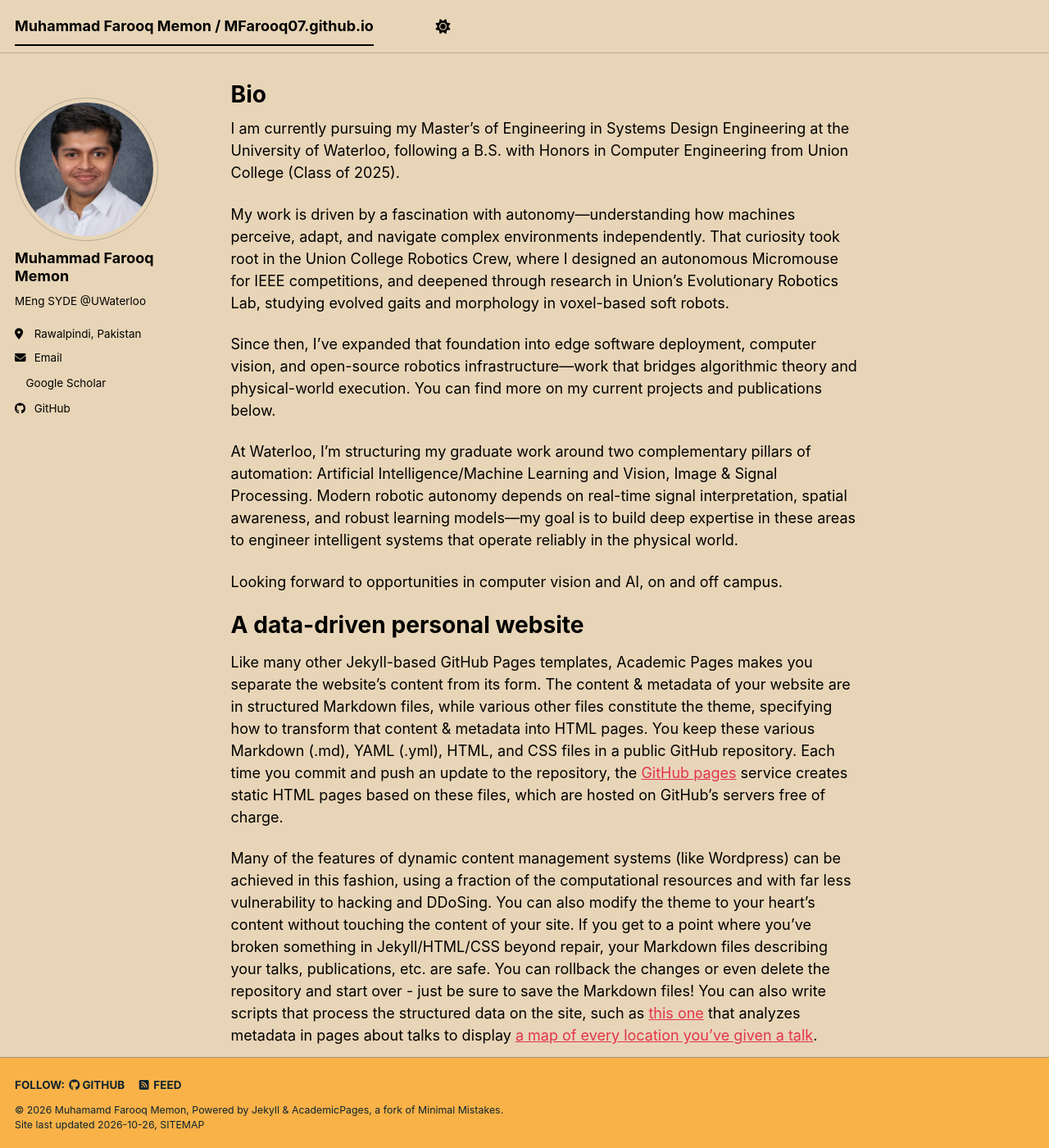
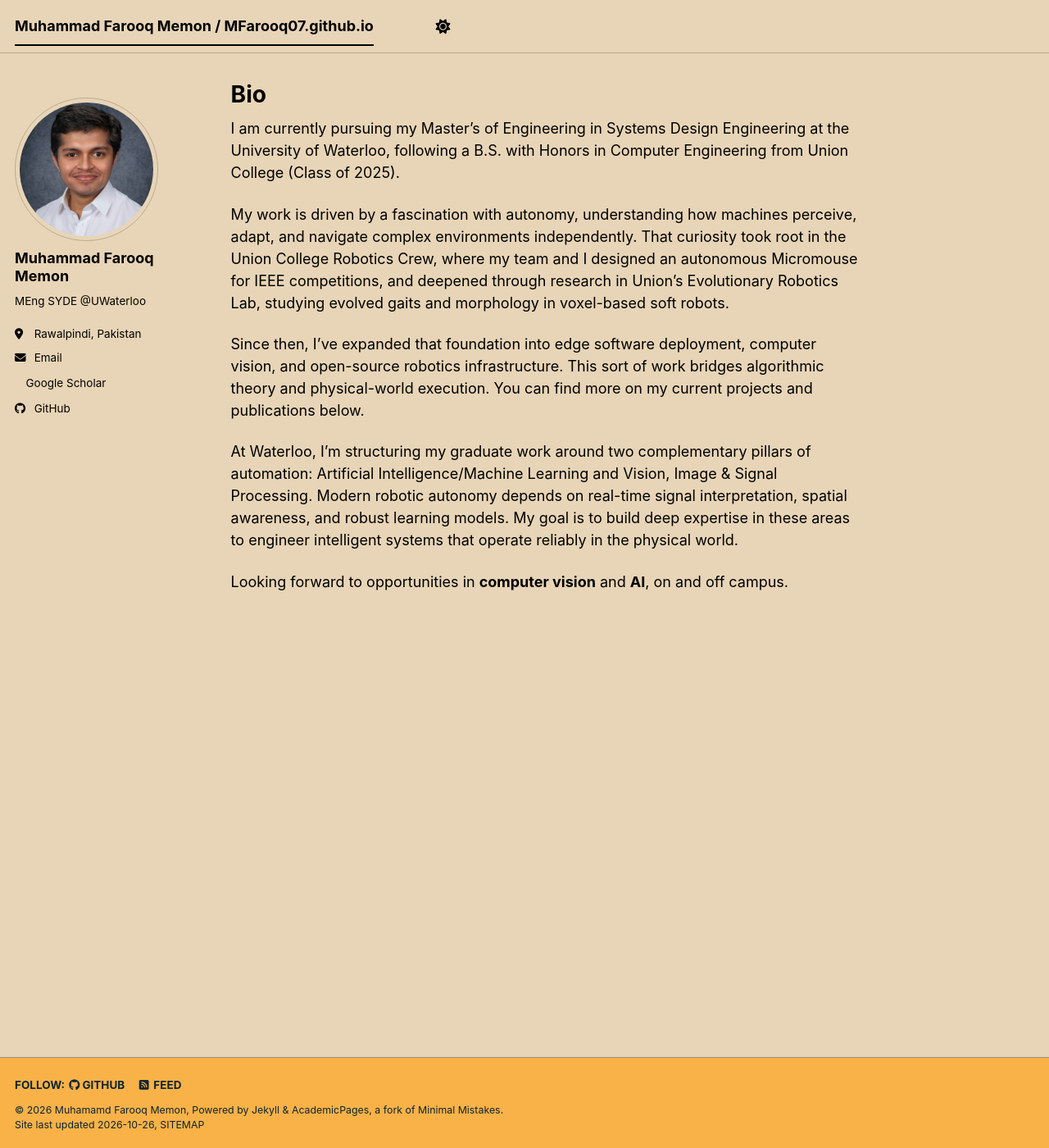
Before and after one commit to MFarooq07/mfarooq07.github.io, a Jekyll site: the page built from _pages/about.md, in a window 1280 px wide and 1400 px high. Shown: the whole window at 82% size. Built offline with Jekyll 4.4.1, drawn with Linux system fonts in a browser that asks for light colours; a style sheet for code colours, icons or effects is not loaded; some of the changed text lies outside the part shown.

Commit message:
Made changes to bio page

```diff
--- a/_pages/about.md
+++ b/_pages/about.md
@@ -9,20 +9,20 @@ redirect_from:
 
 I am currently pursuing my Master's of Engineering in Systems Design Engineering at the University of Waterloo, following a B.S. with Honors in Computer Engineering from Union College (Class of 2025).
 
-My work is driven by a fascination with autonomy—understanding how machines perceive, adapt, and navigate complex environments independently. That curiosity took root in the Union College Robotics Crew, where I designed an autonomous Micromouse for IEEE competitions, and deepened through research in Union's Evolutionary Robotics Lab, studying evolved gaits and morphology in voxel-based soft robots.
+My work is driven by a fascination with autonomy, understanding how machines perceive, adapt, and navigate complex environments independently. That curiosity took root in the Union College Robotics Crew, where my team and I designed an autonomous Micromouse for IEEE competitions, and deepened through research in Union's Evolutionary Robotics Lab, studying evolved gaits and morphology in voxel-based soft robots.
 
-Since then, I've expanded that foundation into edge software deployment, computer vision, and open-source robotics infrastructure—work that bridges algorithmic theory and physical-world execution. You can find more on my current projects and publications below.
+Since then, I've expanded that foundation into edge software deployment, computer vision, and open-source robotics infrastructure. This sort of work bridges algorithmic theory and physical-world execution. You can find more on my current projects and publications below.
 
-At Waterloo, I'm structuring my graduate work around two complementary pillars of automation: Artificial Intelligence/Machine Learning and Vision, Image & Signal Processing. Modern robotic autonomy depends on real-time signal interpretation, spatial awareness, and robust learning models—my goal is to build deep expertise in these areas to engineer intelligent systems that operate reliably in the physical world.
+At Waterloo, I'm structuring my graduate work around two complementary pillars of automation: Artificial Intelligence/Machine Learning and Vision, Image & Signal Processing. Modern robotic autonomy depends on real-time signal interpretation, spatial awareness, and robust learning models. My goal is to build deep expertise in these areas to engineer intelligent systems that operate reliably in the physical world.
 
-Looking forward to opportunities in computer vision and AI, on and off campus.
+Looking forward to opportunities in <b>computer vision</b> and <b>AI</b>, on and off campus.
 
 
 <!-- This is the front page of a website that is powered by the [Academic Pages template](https://github.com/academicpages/academicpages.github.io) and hosted on GitHub pages. [GitHub pages](https://pages.github.com) is a free service in which websites are built and hosted from code and data stored in a GitHub repository, automatically updating when a new commit is made to the repository. This template was forked from the [Minimal Mistakes Jekyll Theme](https://mmistakes.github.io/minimal-mistakes/) created by Michael Rose, and then extended to support the kinds of content that academics have: publications, talks, teaching, a portfolio, blog posts, and a dynamically-generated CV. Incidentally, these same features make it a great template for anyone that needs to show off a professional template!
 
  You can fork [this template](https://github.com/academicpages/academicpages.github.io) right now, modify the configuration and Markdown files, add your own PDFs and other content, and have your own site for free, with no ads! -->
 
-A data-driven personal website
+<!-- A data-driven personal website
 ======
 Like many other Jekyll-based GitHub Pages templates, Academic Pages makes you separate the website's content from its form. The content & metadata of your website are in structured Markdown files, while various other files constitute the theme, specifying how to transform that content & metadata into HTML pages. You keep these various Markdown (.md), YAML (.yml), HTML, and CSS files in a public GitHub repository. Each time you commit and push an update to the repository, the [GitHub pages](https://pages.github.com/) service creates static HTML pages based on these files, which are hosted on GitHub's servers free of charge.
 
@@ -62,6 +62,10 @@ Many people use a git client to create files on their local computer and then pu
 Example: editing a Markdown file for a talk
 ![Editing a Markdown file for a talk](/images/editing-talk.png)
 
+
+
+
+### HELP HELP
 For more info
 ------
-More info about configuring Academic Pages can be found in [the guide](https://academicpages.github.io/markdown/), the [growing wiki](https://github.com/academicpages/academicpages.github.io/wiki), and you can always [ask a question on GitHub](https://github.com/academicpages/academicpages.github.io/discussions). The [guides for the Minimal Mistakes theme](https://mmistakes.github.io/minimal-mistakes/docs/configuration/) (which this theme was forked from) might also be helpful.
+More info about configuring Academic Pages can be found in [the guide](https://academicpages.github.io/markdown/), the [growing wiki](https://github.com/academicpages/academicpages.github.io/wiki), and you can always [ask a question on GitHub](https://github.com/academicpages/academicpages.github.io/discussions). The [guides for the Minimal Mistakes theme](https://mmistakes.github.io/minimal-mistakes/docs/configuration/) (which this theme was forked from) might also be helpful. -->
```
